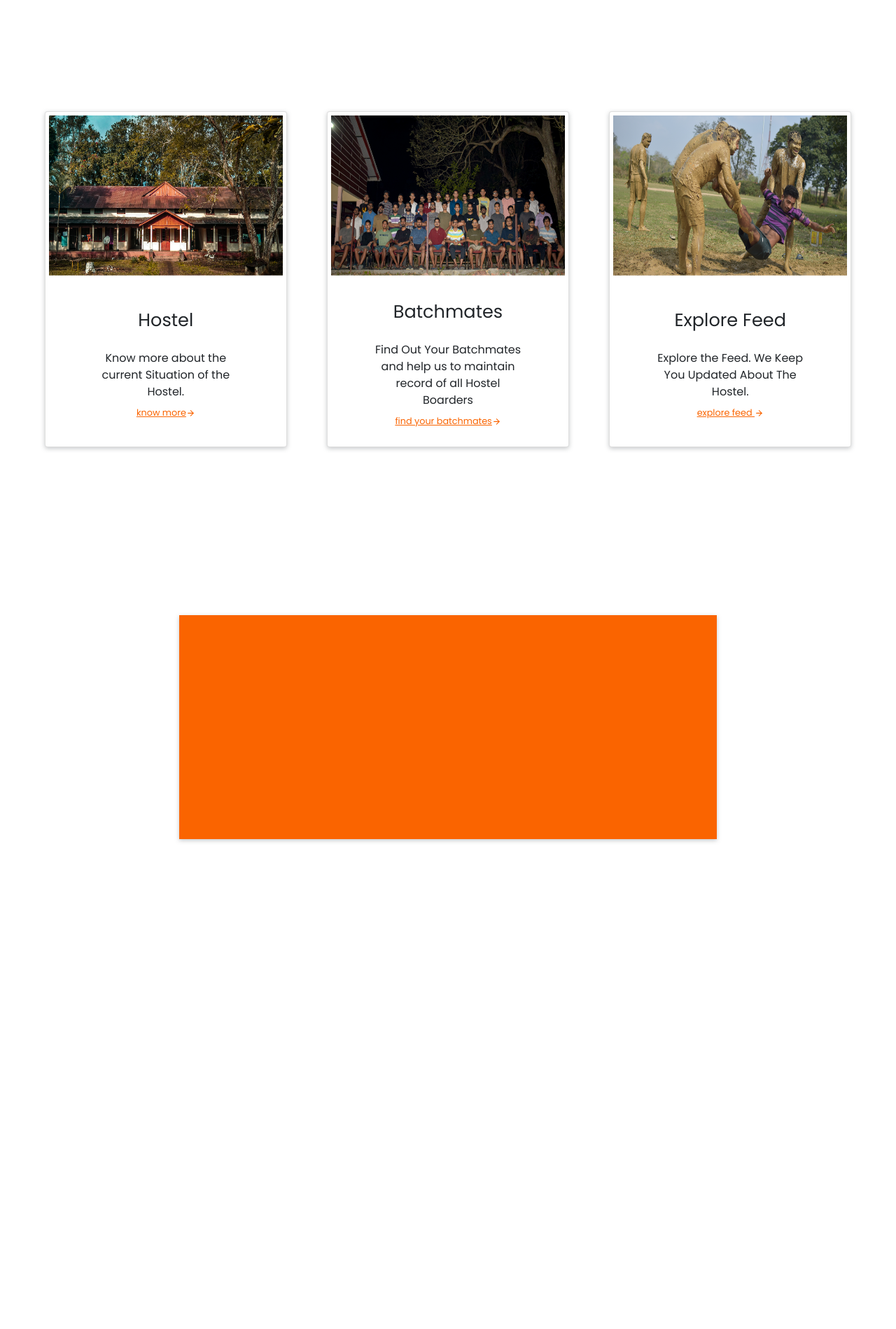
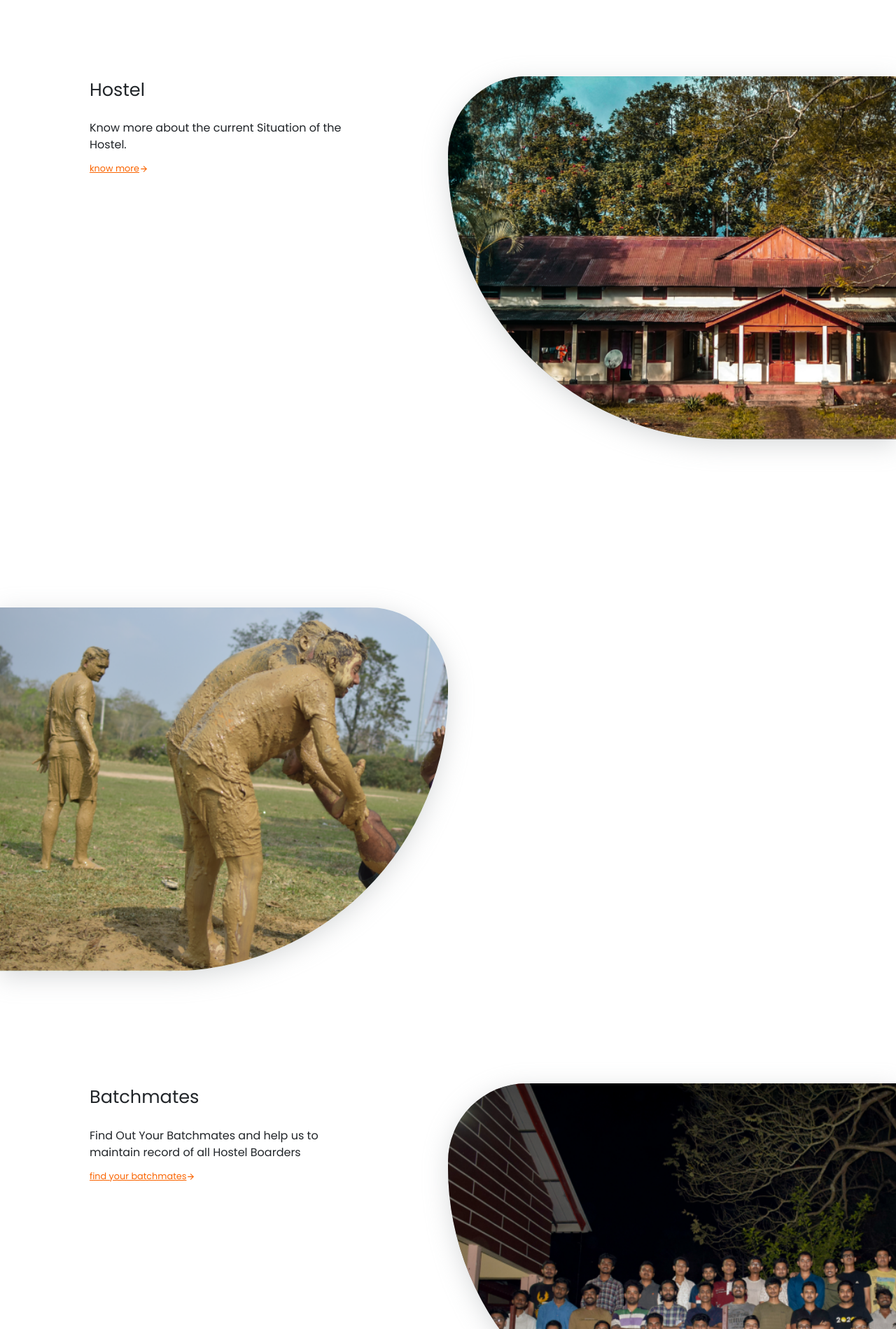
Before and after one commit to biky-mandal/H2, a React (Create React App) app: page / in a window 1280 px wide. Shown: the part 681-2580 px from the top of the page at 70% size. Before the commit the page ends 2400 px from the top, so only its background shows below. Built offline with nearby package versions, Linux system fonts and the light colour scheme.

Commit message:
Changed Contaier FIle

```diff
--- a/src/container/homePage/index.js
+++ b/src/container/homePage/index.js
@@ -6,6 +6,7 @@ import webbg1 from '../../Images/desktopbg1.jpeg';
 import p1 from '../../Images/post1.png';
 import p2 from '../../Images/post2.png';
 import p3 from '../../Images/post3.png';
+import p4 from '../../Images/phonebg1.jpeg'
 import {FiArrowRight} from 'react-icons/fi'
 import { NavLink } from 'react-router-dom';
 
@@ -34,8 +35,43 @@ const Homepage = (props) => {
                         sed do eiusmod tempor incididunt ut labore et dolore magna
                         aliqua.
                     </label>
-                    <button className="about_us_in_home">Know More</button>
+                    <NavLink to="profile" className="about_us_in_home">Update Profile</NavLink>
                 </div>
+                <div className="_div1">
+                    <div className="left_div1">
+                        <label className="card_header">Hostel</label>
+                        <label className="card_desc">
+                            Know more about the current Situation of the Hostel.
+                        </label>
+                        <NavLink className="go_in_link" to="profile">know more<span><FiArrowRight/></span></NavLink>
+                    </div>
+                    <div className="right_div1">
+                        <img src={p1} alt="p1"/>
+                    </div>
+                </div>
+
+                <div className="_div2">
+                    <div className="left_div2">
+                        <img src={p3} alt="p3"/>
+                    </div>
+                    <div className="right_div2">
+                        <label className="ldv_h_l"></label>
+                    </div>
+                </div>
+
+                <div className="_div1">
+                    <div className="left_div1">
+                        <label className="card_header">Batchmates</label>
+                        <label className="card_desc">
+                            Find Out Your Batchmates and help us to maintain record of all Hostel Boarders
+                        </label>
+                        <NavLink className="go_in_link" to="profile">find your batchmates<span><FiArrowRight/></span></NavLink>
+                    </div>
+                    <div className="right_div1">
+                        <img src={p2} alt="p2"/>
+                    </div>
+                </div>
+
                 <div className="Short_Card_Div">
                     <div className="card">
                         <div className="card_top_div">
@@ -80,14 +116,7 @@ const Homepage = (props) => {
                 <div className="Quicbar">
 
                 </div>
-                {/* <div className="home_image_div">
-                        <div className="bg_frame">
-                            <img src={webbg1} alt="bg1"/>
-                        </div>
-                        <div className="content_div1">
 
-                        </div>
-                </div> */}
             </div>
         </Layout>
     )
--- a/src/container/homePage/style.css
+++ b/src/container/homePage/style.css
@@ -4,7 +4,7 @@ body::-webkit-scrollbar {
 }
 
 .wrapper{
-    height: 300vh;
+    height: 500vh;
     display: flex;
     flex-direction: column;
     align-items: center;
@@ -59,6 +59,60 @@ body::-webkit-scrollbar {
     border-radius: 4px;
     background-color: #fa6400;
     box-shadow: 0 8px 35px -5px rgb(250 100 0 / 60%);
+}
+.about_us_in_home:hover{
+    text-decoration: none;
+    color: #ffffff;
+}
+
+._div1, ._div2{
+    width: 100%;
+    height: 80vh;
+    margin-top: 20vh;
+    display: flex;
+    justify-content: space-between;
+    align-items: center;
+}
+.left_div1{
+    width: 40%;
+    height: 100%;
+    padding-left: 10%;
+}
+
+.right_div1{
+    width: 50%;
+    height: 100%;
+    background-color: rgb(148, 148, 148);
+    border-radius: 7rem 0 0 25rem;
+    overflow: hidden;
+    background-size: cover;
+    box-shadow: 0px 8px 35px rgba(166, 171, 175, 0.431);
+}
+.right_div1 img{
+    width: auto;
+    height: 100%;
+}
+
+._div2{
+    margin-top: 30vh;
+}
+
+.left_div2{
+    width: 50%;
+    height: 100%;
+    background-color: azure;
+    border-radius: 0 7rem 25rem 0;
+    background-size: cover;
+    overflow: hidden;
+    box-shadow: 0px 8px 35px rgba(166, 171, 175, 0.431);
+}
+.left_div2 img{
+    width: auto;
+    height: 100%;
+}
+.right_div2{
+    width: 40%;
+    height: 100%;
 }
 
 .Short_Card_Div{
@@ -128,39 +182,9 @@ body::-webkit-scrollbar {
     text-decoration: underline;
 }
 .Quicbar{
-    width: 60%;
-    height: 40vh;
+    width: 100%;
+    height: 80vh;
     box-shadow: 0px 2px 6px rgba(122, 128, 133, 0.431) ;
-    margin-top: 30vh;
-    background-color: #fa6400;
+    margin-top: 20vh;
+    background-color: #514d68;
 }
-/* .home_image_div{
-    width: 100%;
-    height: 100vh;
-    display: flex;
-    justify-content: center;
-    align-items: center;
-    margin-top: 30vh;
-    background-image: url(../../Images/Vector\ 1.svg);
-    background-size: cover;
-}
-
-.bg_frame{
-    width: 50%;
-    height: auto;
-    display: flex;
-    justify-content: center;
-    align-items: center;
-    padding: 1vh 1vh;
-    background-color: #fff;
-    box-shadow: 0px 2px 6px rgba(122, 128, 133, 0.431) ;
-}
-.bg_frame img{
-    width: 100%;
-    height: 100%;
-    background-size: cover;
-}
-.content_div1{
-    width: 50%;
-    height: 100%;
-} */
```
